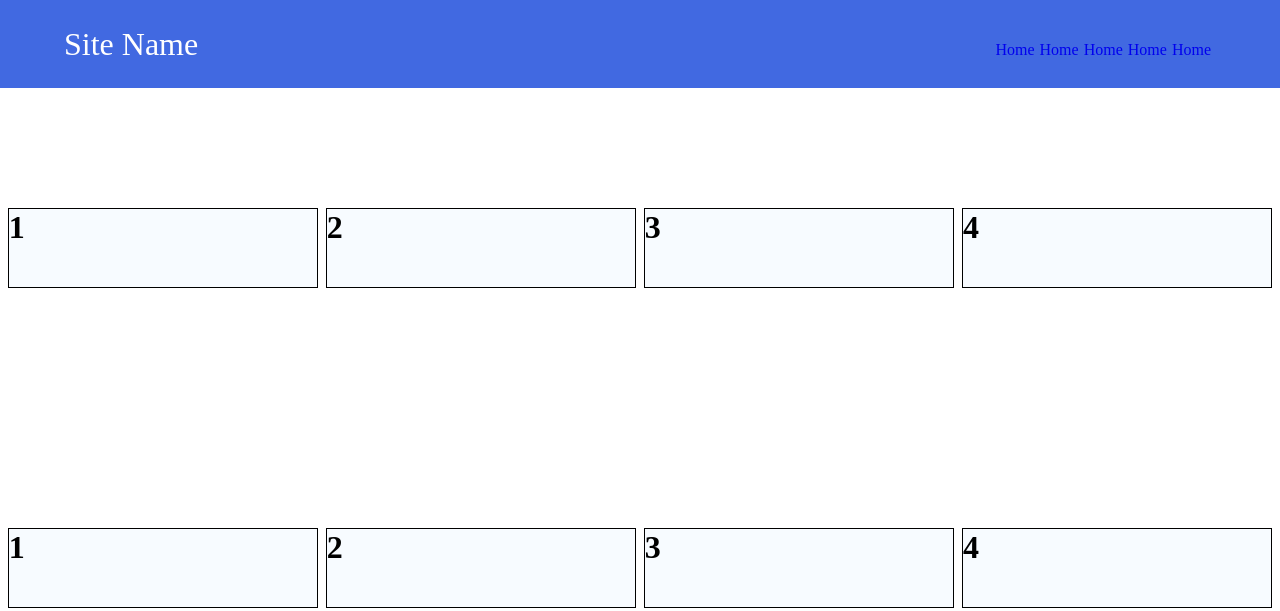
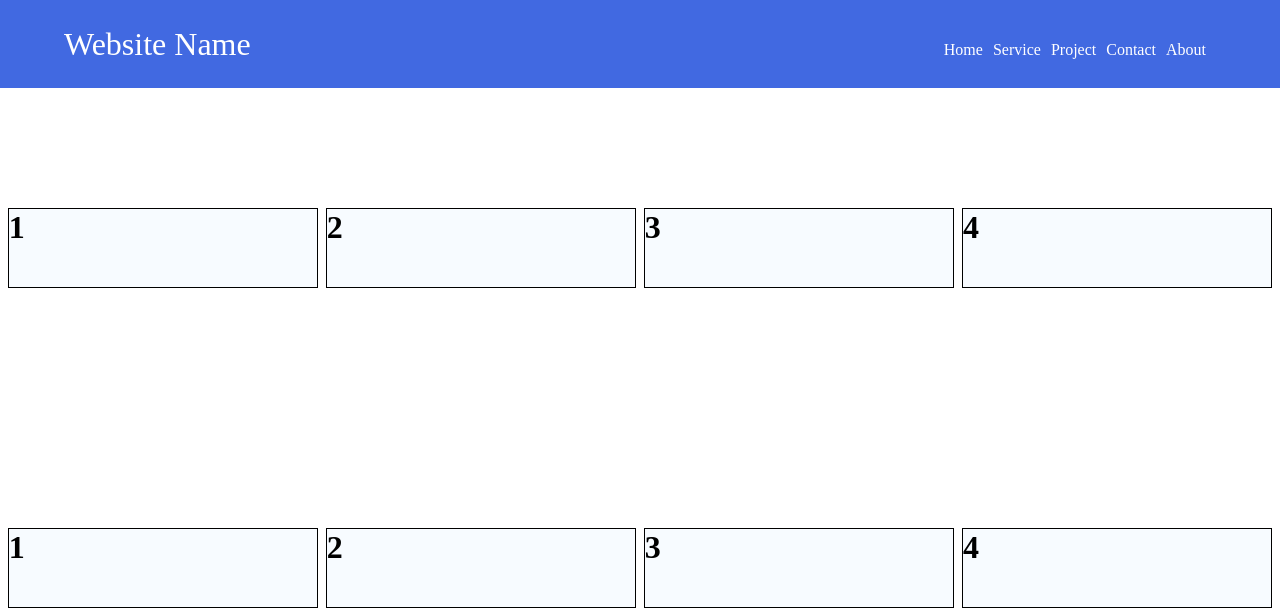
Before and after one commit to iamtusharchaudhary/CSS-Guide, a plain HTML site: page CSS-flex/example-flex.html in a window 1280 px wide. Drawn offline with Linux system fonts and the light colour scheme.

Commit message:
Update example-flex.html

```diff
--- a/CSS-flex/example-flex.html
+++ b/CSS-flex/example-flex.html
@@ -19,8 +19,8 @@
             text-decoration: none;
         }
         .nav ul{ display: flex;}
-        .nav ul li{ list-style: none; margin-right: 5px;}
-        .nav ul li a{ text-decoration: none;}
+        .nav ul li{ list-style: none; margin-right: 10px;}
+        .nav ul li a{ text-decoration: none; color: white;}
 
 
         .container {
@@ -50,13 +50,13 @@
 </head>
 <body>
     <div class="nav">
-        <a href="#" id="title">Site Name</a>
+        <a href="#" id="title">Website Name</a>
         <ul>
             <li><a href="#">Home</a></li>
-            <li><a href="#">Home</a></li>
-            <li><a href="#">Home</a></li>
-            <li><a href="#">Home</a></li>
-            <li><a href="#">Home</a></li>
+            <li><a href="#">Service</a></li>
+            <li><a href="#">Project</a></li>
+            <li><a href="#">Contact</a></li>
+            <li><a href="#">About</a></li>
         </ul>
 
     </div>
```
